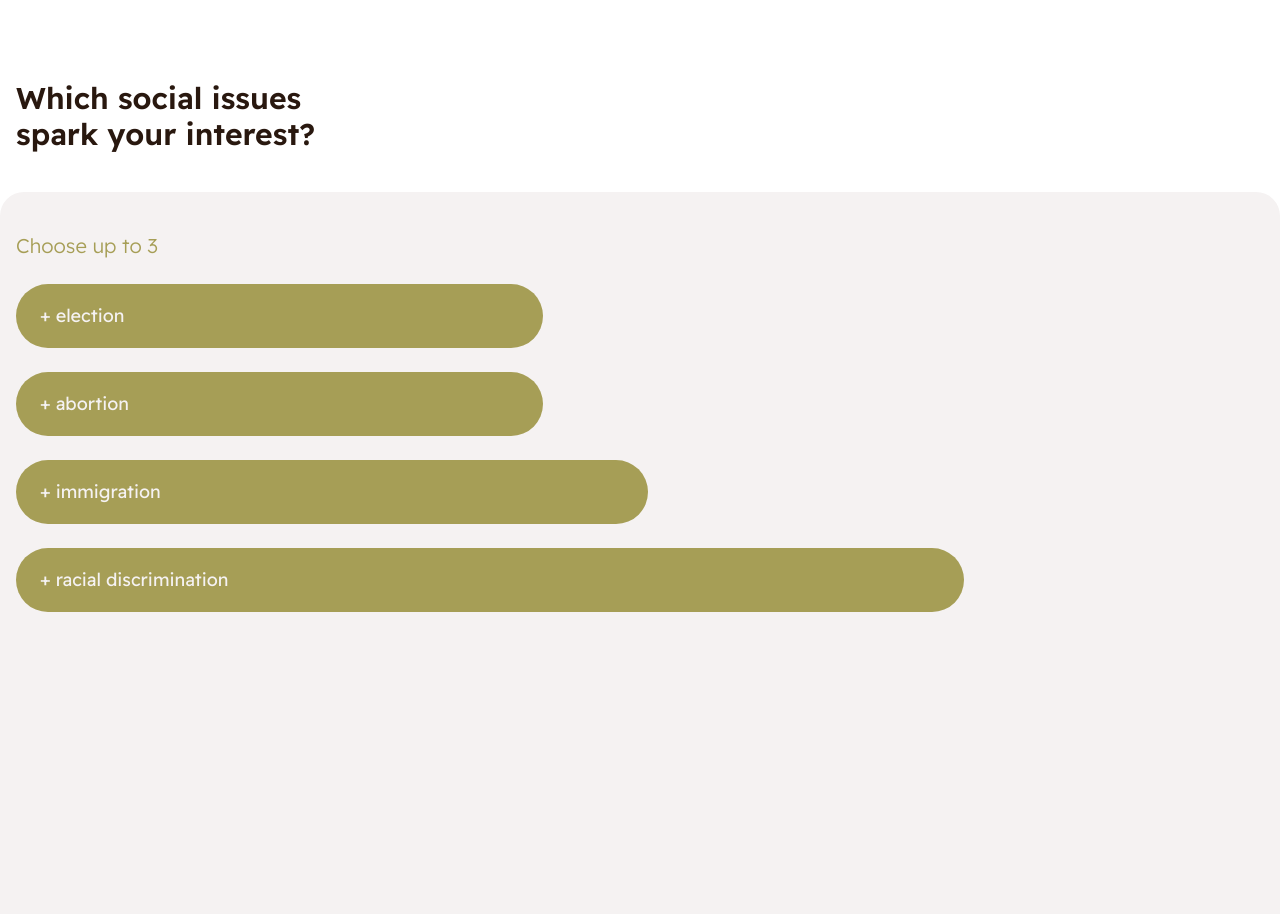
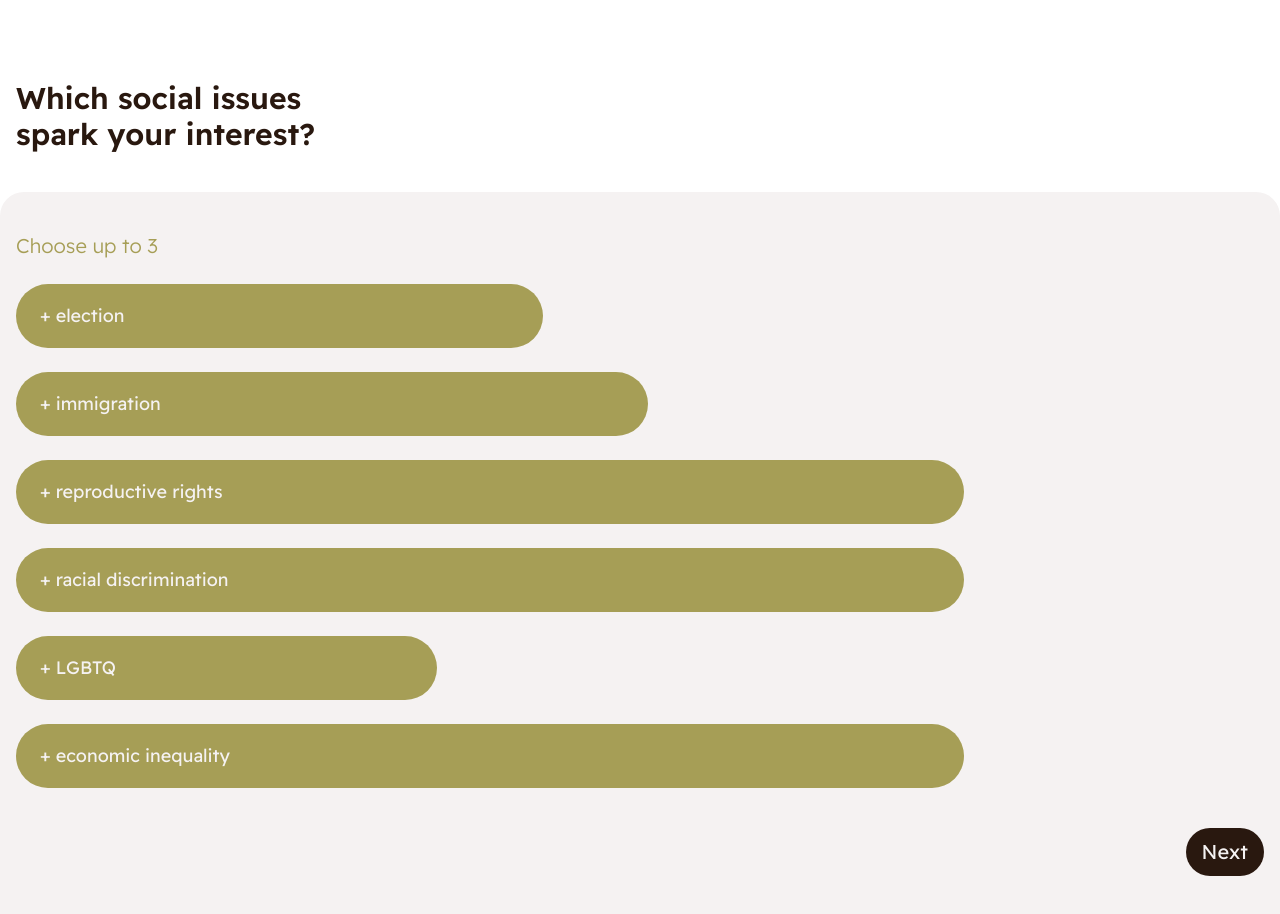
Before and after one commit to SamuelShally/ekko, a React (Create React App) app in the folder frontend/: page /interest in a window 1280 px wide. Shown: the top 914 px of the page. Built offline with nearby package versions, Linux system fonts and the light colour scheme.

Commit message:
more options, next botton

```diff
--- a/frontend/src/components/Interest.jsx
+++ b/frontend/src/components/Interest.jsx
@@ -6,26 +6,44 @@ const Interest = () => {
             <div className="relative h-screen top-20">
                 <h1 className="relative font-bold text-3xl text-primary mb-10 ml-4">
                     Which social issues<br />spark your interest?</h1>
+                {/* option wrapper div */}
                 <div className="relative bg-neutral h-full rounded-tl-3xl rounded-tr-3xl">
                     <h2 className="text-secondary text-xl font-light pt-10 mb-6 ml-4">Choose up to 3</h2>
+                    {/* options */}
                     <div className="grid gap-6 inset-x-7 ml-4">
                         <button className="btn bg-secondary btn-md rounded-full w-5/12
                                             text-xl text-left text-neutral justify-start
                                             sm:btn-md md:btn-md lg:btn-lg">+ election
                         </button>
-                        <button className="btn bg-secondary btn-md rounded-full w-5/12
-                                            text-xl text-left text-neutral justify-start
-                                            sm:btn-md md:btn-md lg:btn-lg">+ abortion
-                        </button>
                         <button className="btn bg-secondary btn-md rounded-full w-6/12
                                             text-xl text-left text-neutral justify-start
                                             sm:btn-md md:btn-md lg:btn-lg">+ immigration
+                        </button>
+                        <button className="btn bg-secondary btn-md rounded-full w-9/12
+                                            text-xl text-left text-neutral justify-start
+                                            sm:btn-md md:btn-md lg:btn-lg">+ reproductive rights
                         </button>
                         <button className="btn bg-secondary btn-md rounded-full w-9/12 pr-2
                                             text-xl text-left text-neutral justify-start
                                             sm:btn-md md:btn-md lg:btn-lg">+ racial discrimination
                         </button>
+                        <button className="btn bg-secondary btn-md rounded-full w-4/12 pr-2
+                                            text-xl text-left text-neutral justify-start
+                                            sm:btn-md md:btn-md lg:btn-lg">+ LGBTQ
+                        </button>
+                        <button className="btn bg-secondary btn-md rounded-full w-9/12 pr-2
+                                            text-xl text-left text-neutral justify-start
+                                            sm:btn-md md:btn-md lg:btn-lg">+ economic inequality
+                        </button>
                     </div>
+                    <Link to="/quiz-1">
+                        <div className="w-full flex flex-row-reverse mt-10">
+                            <button className="btn rounded-full flex-none mr-4
+                                                bg-primary text-neutral text-xl">
+                                Next
+                            </button>
+                        </div>
+                    </Link>
                 </div>
             </div>
         </div>
```
